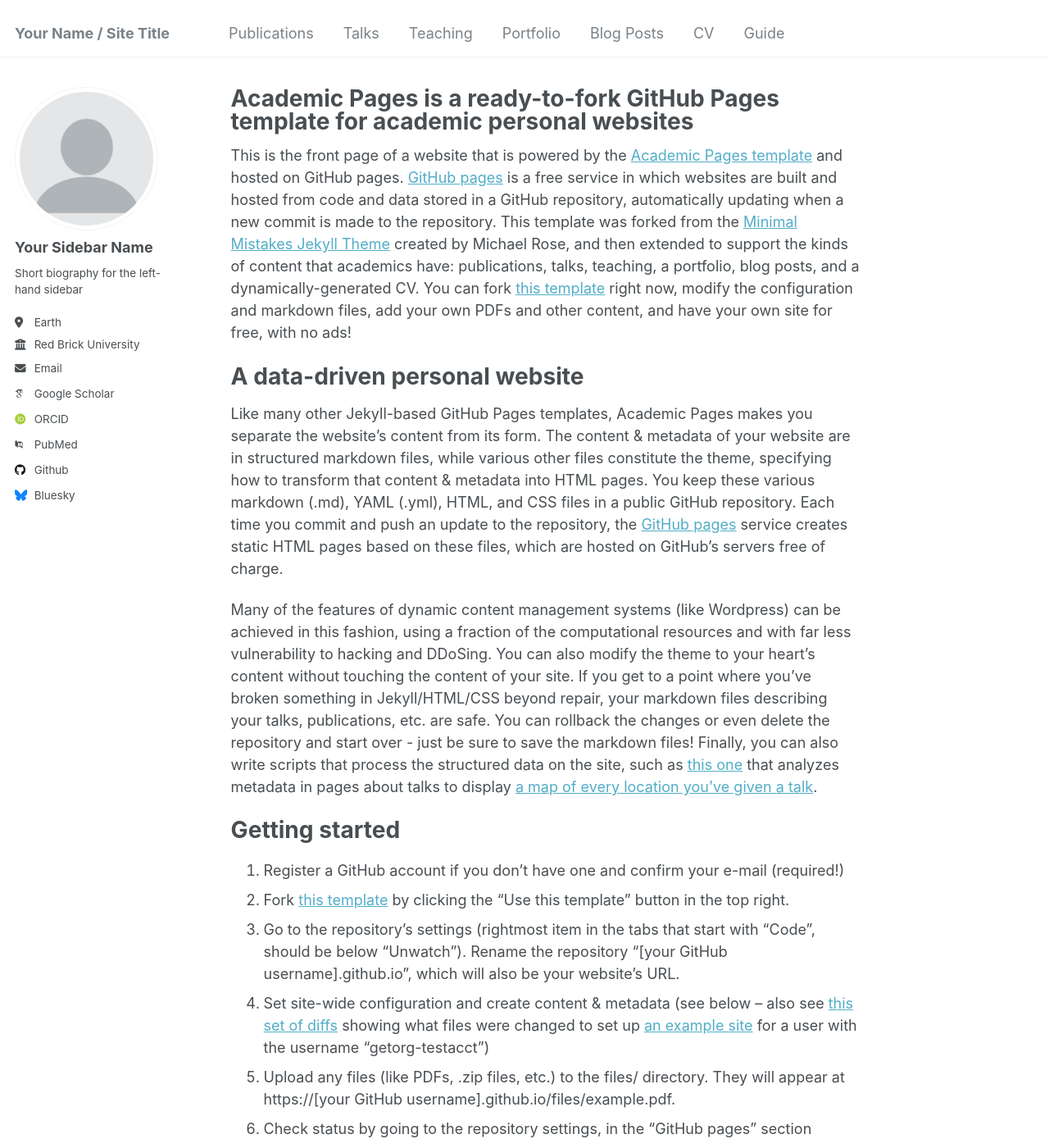
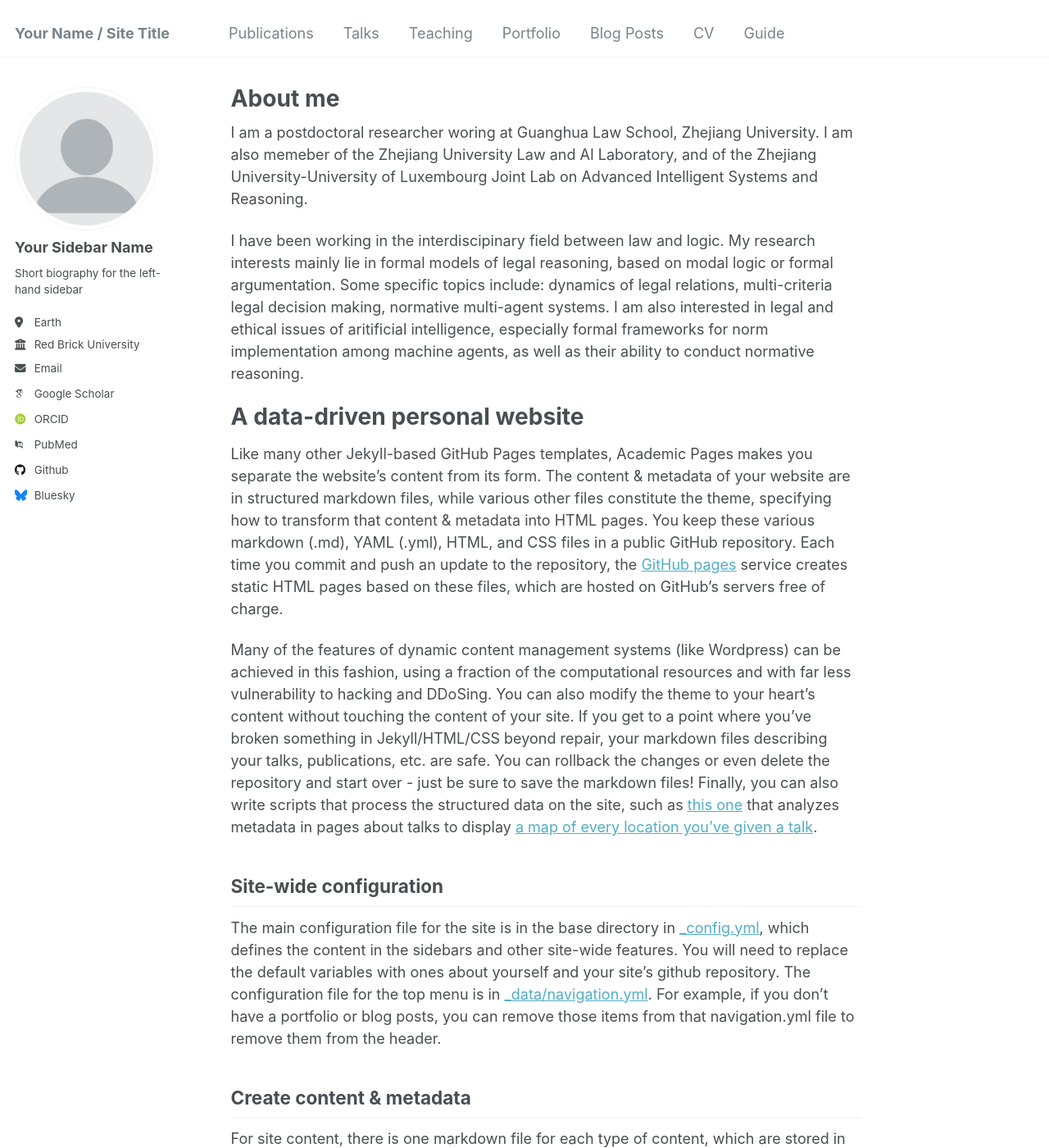
Before and after one commit to tianwenxu-lawlogic/tianwenxu-lawlogic.github.io, a Jekyll site: the page built from _pages/about.md, in a window 1280 px wide and 1400 px high. Shown: the whole window at 82% size. Built offline with Jekyll 4.4.1, drawn with Linux system fonts in a browser that asks for light colours; some web fonts are replaced.

Commit message:
Update about.md

```diff
--- a/_pages/about.md
+++ b/_pages/about.md
@@ -1,28 +1,21 @@
 ---
 permalink: /
-title: "Academic Pages is a ready-to-fork GitHub Pages template for academic personal websites"
+title: "About me"
 author_profile: true
 redirect_from:
   - /about/
   - /about.html
 ---
 
-This is the front page of a website that is powered by the [Academic Pages template](https://github.com/academicpages/academicpages.github.io) and hosted on GitHub pages. [GitHub pages](https://pages.github.com) is a free service in which websites are built and hosted from code and data stored in a GitHub repository, automatically updating when a new commit is made to the repository. This template was forked from the [Minimal Mistakes Jekyll Theme](https://mmistakes.github.io/minimal-mistakes/) created by Michael Rose, and then extended to support the kinds of content that academics have: publications, talks, teaching, a portfolio, blog posts, and a dynamically-generated CV. You can fork [this template](https://github.com/academicpages/academicpages.github.io) right now, modify the configuration and markdown files, add your own PDFs and other content, and have your own site for free, with no ads!
+I am a postdoctoral researcher woring at Guanghua Law School, Zhejiang University. I am also memeber of the Zhejiang University Law and AI Laboratory, and of the Zhejiang University-University of Luxembourg Joint Lab on Advanced Intelligent Systems and Reasoning.
+
+I have been working in the interdiscipinary field between law and logic. My research interests mainly lie in formal models of legal reasoning, based on modal logic or formal argumentation. Some specific topics include: dynamics of legal relations, multi-criteria legal decision making, normative multi-agent systems. I am also interested in legal and ethical issues of aritificial intelligence, especially formal frameworks for norm implementation among machine agents, as well as their ability to conduct normative reasoning.
 
 A data-driven personal website
 ======
 Like many other Jekyll-based GitHub Pages templates, Academic Pages makes you separate the website's content from its form. The content & metadata of your website are in structured markdown files, while various other files constitute the theme, specifying how to transform that content & metadata into HTML pages. You keep these various markdown (.md), YAML (.yml), HTML, and CSS files in a public GitHub repository. Each time you commit and push an update to the repository, the [GitHub pages](https://pages.github.com/) service creates static HTML pages based on these files, which are hosted on GitHub's servers free of charge.
 
 Many of the features of dynamic content management systems (like Wordpress) can be achieved in this fashion, using a fraction of the computational resources and with far less vulnerability to hacking and DDoSing. You can also modify the theme to your heart's content without touching the content of your site. If you get to a point where you've broken something in Jekyll/HTML/CSS beyond repair, your markdown files describing your talks, publications, etc. are safe. You can rollback the changes or even delete the repository and start over - just be sure to save the markdown files! Finally, you can also write scripts that process the structured data on the site, such as [this one](https://github.com/academicpages/academicpages.github.io/blob/master/talkmap.ipynb) that analyzes metadata in pages about talks to display [a map of every location you've given a talk](https://academicpages.github.io/talkmap.html).
-
-Getting started
-======
-1. Register a GitHub account if you don't have one and confirm your e-mail (required!)
-1. Fork [this template](https://github.com/academicpages/academicpages.github.io) by clicking the "Use this template" button in the top right.
-1. Go to the repository's settings (rightmost item in the tabs that start with "Code", should be below "Unwatch"). Rename the repository "[your GitHub username].github.io", which will also be your website's URL.
-1. Set site-wide configuration and create content & metadata (see below -- also see [this set of diffs](http://archive.is/3TPas) showing what files were changed to set up [an example site](https://getorg-testacct.github.io) for a user with the username "getorg-testacct")
-1. Upload any files (like PDFs, .zip files, etc.) to the files/ directory. They will appear at https://[your GitHub username].github.io/files/example.pdf.
-1. Check status by going to the repository settings, in the "GitHub pages" section
 
 Site-wide configuration
 ------
```
